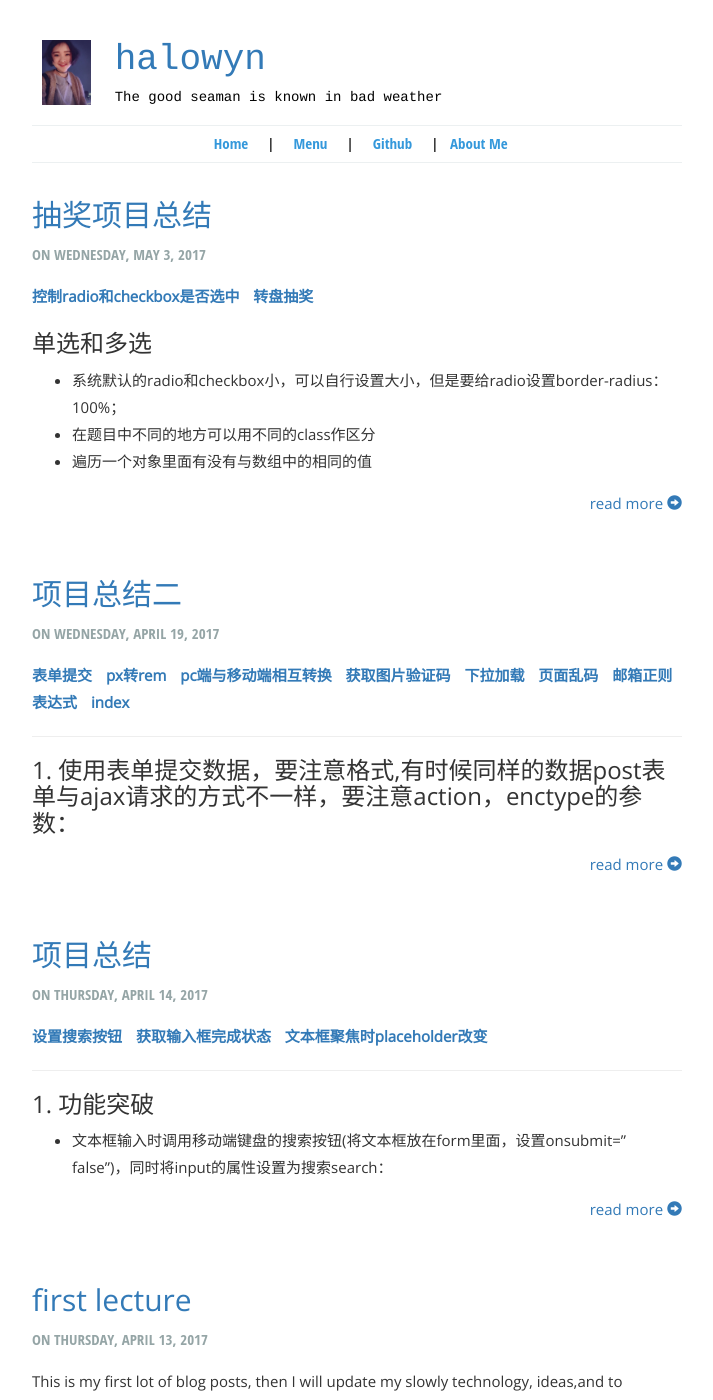
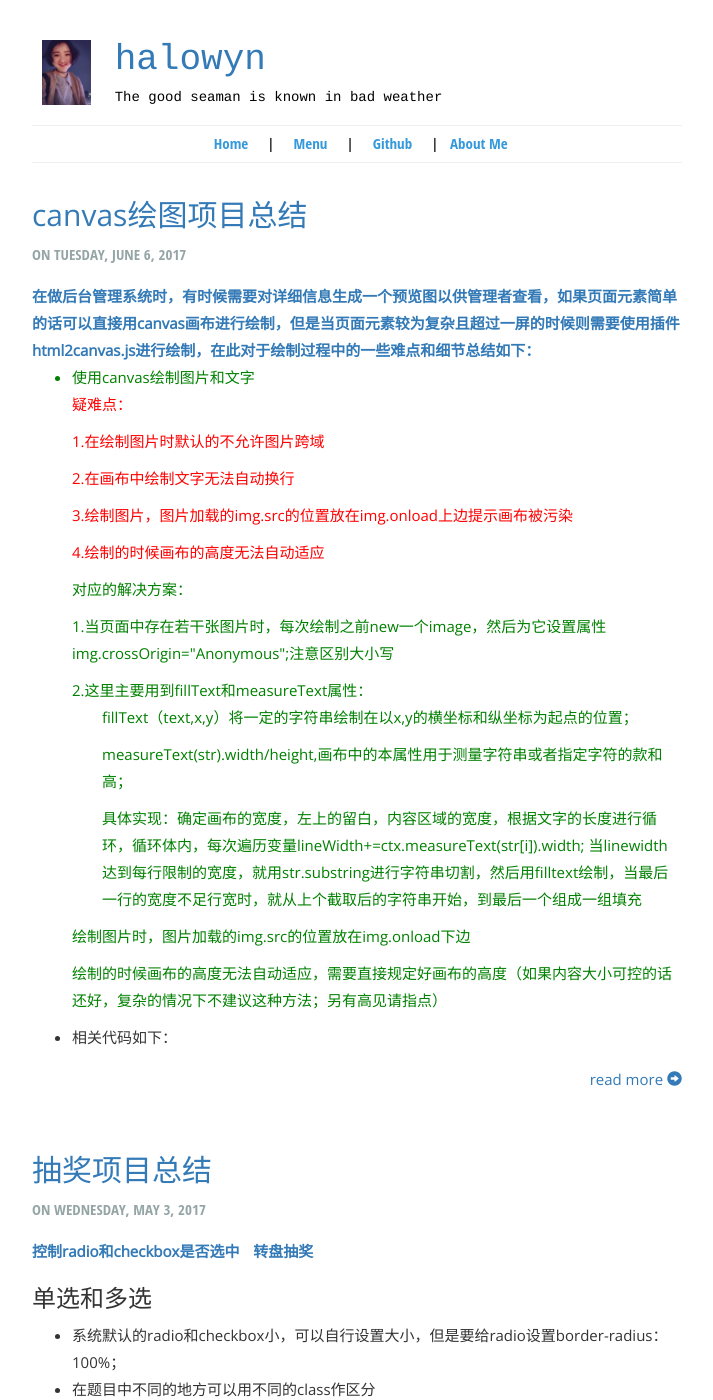
Before and after one commit to halowyn/halowyn.github.io, a Jekyll site: the page built from index.html, in a window 1280 px wide and 1400 px high. Shown: the whole window, without its empty margins (283-996 px from the left). Built offline with Jekyll 4.4.1, drawn with Linux system fonts in a browser that asks for light colours; some of the changed text lies outside the part shown.

Commit message:
canvas绘制生成图片

````diff
--- /dev/null
+++ b/_posts/2017-06-06-Getting-Started.md
@@ -0,0 +1,96 @@
+---
+layout: post_layout
+title: canvas绘图项目总结
+time: On Tuesday, June 6, 2017
+location: BeiJing
+pulished: true
+excerpt_separator: "```"
+---
+<div style="word-spacing: 10px;color: #337ab7;font-weight: bold">在做后台管理系统时，有时候需要对详细信息生成一个预览图以供管理者查看，如果页面元素简单的话可以直接用canvas画布进行绘制，但是当页面元素较为复杂且超过一屏的时候则需要使用插件html2canvas.js进行绘制，在此对于绘制过程中的一些难点和细节总结如下：</div>
+<ul>
+    <li style="color:green">使用canvas绘制图片和文字
+        <div style="color:red">
+            <p>疑难点：</p>
+            <p>1.在绘制图片时默认的不允许图片跨域</p>
+            <p>2.在画布中绘制文字无法自动换行</p>
+            <p>3.绘制图片，图片加载的img.src的位置放在img.onload上边提示画布被污染</p>
+            <p>4.绘制的时候画布的高度无法自动适应</p>
+        </div>
+        <div style="color:green">
+            <p>对应的解决方案：</p>
+            <p>1.当页面中存在若干张图片时，每次绘制之前new一个image，然后为它设置属性img.crossOrigin="Anonymous";注意区别大小写</p>
+            <div>2.这里主要用到fillText和measureText属性：
+            <p style="padding-left:30px">fillText（text,x,y）将一定的字符串绘制在以x,y的横坐标和纵坐标为起点的位置；</p>
+            <p style="padding-left:30px">measureText(str).width/height,画布中的本属性用于测量字符串或者指定字符的款和高；</p>
+            <p style="padding-left:30px">具体实现：确定画布的宽度，左上的留白，内容区域的宽度，根据文字的长度进行循环，循环体内，每次遍历变量lineWidth+=ctx.measureText(str[i]).width; 当linewidth达到每行限制的宽度，就用str.substring进行字符串切割，然后用filltext绘制，当最后一行的宽度不足行宽时，就从上个截取后的字符串开始，到最后一个组成一组填充</p>
+            </div>
+            <p>绘制图片时，图片加载的img.src的位置放在img.onload下边</p>
+            <p>绘制的时候画布的高度无法自动适应，需要直接规定好画布的高度（如果内容大小可控的话还好，复杂的情况下不建议这种方法；<span>另有高见请指点</span>）</p>
+        </div>
+    </li>
+    <li>相关代码如下：
+    </li>
+</ul>
+```python
+
+            <textarea name="" id="" cols="30" rows="10"></textarea>
+            <div class="btn">画布生成图片</div>
+            <script src="../js/jquery-3.0.0.min.js"></script>
+            <script>
+                $('.btn').click(function(){
+                    var val=$('textarea').val();
+                    cvs = document.createElement("canvas");
+                    cvs.width=600;
+                    canvasTextAutoLine(val,cvs,10,30,18);
+                })
+                var imgs=['https://ss0.baidu.com/7Po3dSag_xI4khGko9WTAnF6hhy/image/h%3D200/sign=2aad40cfb8b7d0a264c9039dfbee760d/9d82d158ccbf6c8107930095b63eb13533fa4022.jpg','7.png','4.jpg'],data=['1','2'];
+                function canvasTextAutoLine(str,canvas,initX,initY,lineHeight){
+
+                    var ctx = canvas.getContext("2d");
+                    ctx.fillStyle = '#333';
+                    ctx.strokeStyle = '#333'; //设置笔触的颜色
+                    ctx.font = "normal 12px 'microsoft yahei', 'Hiragino Sans GB', 'Tahoma'";                        //设置字体
+                    var lineWidth = 0;
+                    var canvasWidth = canvas.width-20;
+                    canvas.height=500;
+                    var lastSubStrIndex= 0;
+                    for(var i=0;i<str.length;i++){
+                        lineWidth+=ctx.measureText(str[i]).width;
+                        if(lineWidth>canvasWidth-initX){//减去initX,防止边界出现的问题
+                            ctx.fillText(str.substring(lastSubStrIndex,i),initX,initY);
+                            initY+=lineHeight;
+                            lineWidth=0;
+                            lastSubStrIndex=i;
+                        }
+                        if(i==str.length-1){
+                            console.log(i);
+                            ctx.fillText(str.substring(lastSubStrIndex,i+1),initX,initY);
+                        }
+                    }
+                    console.log(initY);
+                    initY+=18;
+                    $.each(data,function(i,n){
+                        console.log(i)
+                    })
+                    $.each(imgs,function(i,n){
+                        var img=new Image();
+                        img.crossOrigin="Anonymous";
+                        img.onload=function(){
+                            var ctx=canvas.getContext("2d");
+                            heights=img.height*100/img.width;
+                            ctx.drawImage(img,50,initY,100,heights);
+
+                            if(i==imgs.length-1){
+                                var images=new Image();
+                                images.src=cvs.toDataURL("image/png",'1');
+                                console.log(images)
+
+                                $('body').append(images);
+                            }
+                            initY+=heights+20;
+                        }
+                        img.src=n;
+                    })
+
+                }
+            </script>
````
Also changed, not shown: _posts/2017-04-19-Getting-Started.md (+1 -1 lines).
